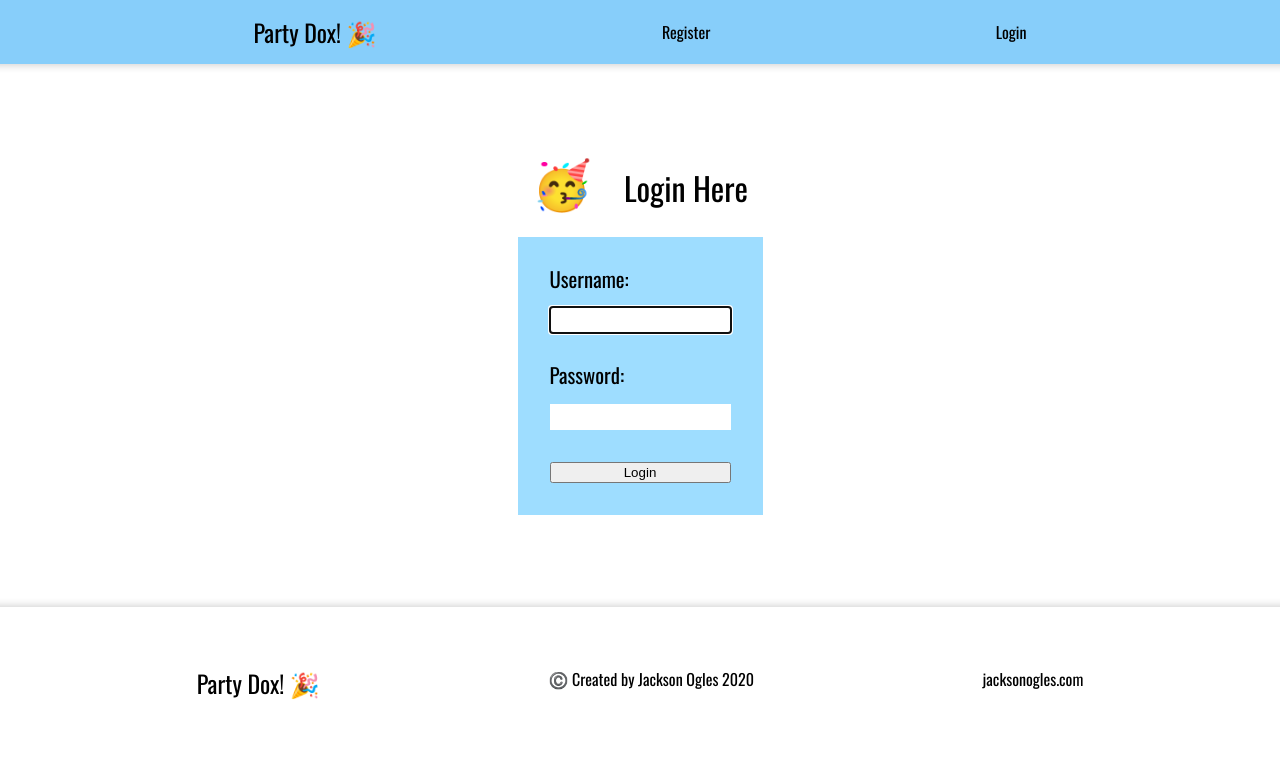
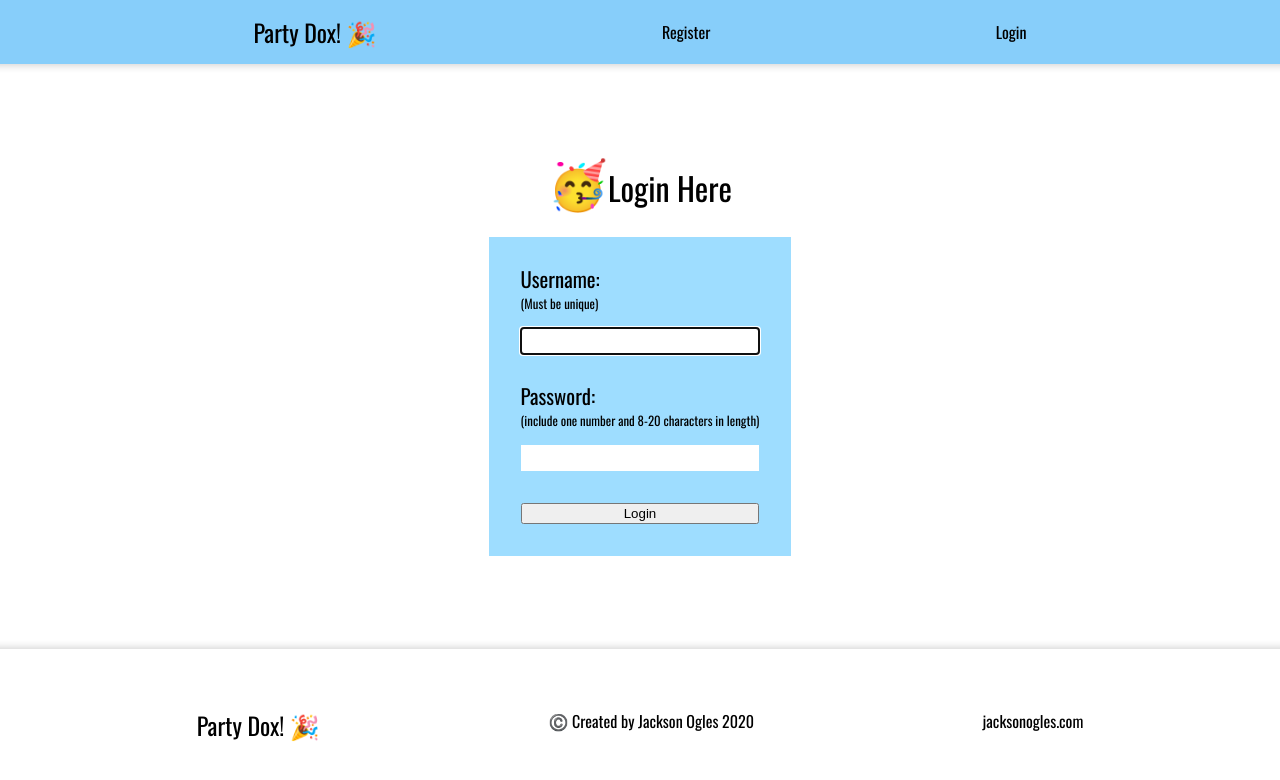
Before and after one commit to cjogles/partydox-react-front-end, a React (Create React App) app: page /login in a window 1280 px wide. Shown: the top 780 px of the page. Built offline with nearby package versions, Linux system fonts and the light colour scheme.

Commit message:
minor form validation to register and login

```diff
--- a/src/components/Login.js
+++ b/src/components/Login.js
@@ -21,21 +21,22 @@ function Login(props) {
       <div className="loginWrapper">
         <div className="login">
           <div className="logintitle">
-            <span role="img" aria-label="partyface">
+            <span className="spanimage" role="img" aria-label="partyface">
               🥳
             </span>
             Login Here
           </div>
           <form onSubmit={handleSubmit(onSubmit)}>
-            <label htmlFor='username'>Username:</label>
+            <label htmlFor='username'>Username: <br></br><span className="validate">(Must be unique)</span> </label>
             <input type="text" name="username" autoFocus={true} ref={register({ required: true })} />
             {/* Password expression. Password must be between 4
             and 8 digits long and include at least one numeric digit.
             pattern: /^(?=.*\d).{8,20}$/ */}
-            <label htmlFor='password'>Password:</label>
+            <label htmlFor='password'>Password: <br></br><span className="validate">(include one number and 8-20 characters in length)</span> </label>
             <input
               type="password"
               name="password"
+              pattern={/^(?=.*\d).{8,20}$/}
               ref={register({ required: true })}
             />
             {/* display the following errors for each input */}
--- a/src/components/Register.js
+++ b/src/components/Register.js
@@ -21,7 +21,7 @@ function Register(props) {
       <div className="loginWrapper">
         <div className="login">
           <div className="logintitle">
-            <span role="img" aria-label="partyface">
+            <span className="spanimage" role="img" aria-label="partyface">
               🥳
             </span>
             Sign Up Here
@@ -30,13 +30,13 @@ function Register(props) {
           <form onSubmit={handleSubmit(onSubmit)}>
             <label htmlFor="friend_name">Name:</label>
             <input name="friend_name" autoFocus={true} ref={register({ required: true })} />
-            <label htmlFor="username">Username:</label>
+            <label htmlFor="username">Username: <br></br><span className="validate">(Must be unique)</span></label>
             <input name="username" ref={register({ required: true })} />
             {/* Password expression. Password must be between 4
             and 8 digits long and include at least one numeric digit.
-            pattern: /^(?=.*\d).{8,20}$/ */}
-            <label htmlFor="password">Password:</label>
-            <input type="password" name="password" ref={register({ required: true })} />
+             */}
+            <label htmlFor="password">Password: <br></br><span className="validate">(include one number and 8-20 characters in length)</span></label>
+            <input type="password" name="password" pattern={/^(?=.*\d).{8,20}$/} ref={register({ required: true })} />
             {/* display the following errors for each input */}
             {errors.friend_name && <span>Name is required</span>}
             {errors.username && <span>Username is required</span>}
--- a/src/css/index.css
+++ b/src/css/index.css
@@ -517,14 +517,26 @@ html {
     font-size: 1rem;
   }
 }
+.loginWrapper .login span.validate {
+  font-size: 0.8rem;
+  color: black;
+}
+.loginWrapper .login span.spanimage {
+  font-size: 3rem;
+}
+@media (max-width: 320px) {
+  .loginWrapper .login span.spanimage {
+    font-size: 1rem;
+  }
+}
 .loginWrapper .login span {
-  font-size: 3rem;
-  margin-right: 2rem;
+  font-size: 1rem;
+  text-align: center;
+  color: red;
 }
 @media (max-width: 320px) {
   .loginWrapper .login span {
-    font-size: 2rem;
-    margin-right: 0.5rem;
+    font-size: 0.5rem;
   }
 }
 .loginWrapper .login form {
--- a/src/less/login.less
+++ b/src/less/login.less
@@ -15,12 +15,22 @@
         font-size: 1rem;
       }
     }
+    span.validate {
+      font-size: .8rem;
+      color:black;
+    }
+    span.spanimage {
+      font-size: 3rem;
+      @media @small {
+        font-size: 1rem;
+      }
+    }
     span {
-      font-size: 3rem;
-      margin-right: 2rem;
+      font-size: 1rem;
+      text-align: center;
+      color: red;
       @media @small {
-        font-size: 2rem;
-        margin-right: .5rem;
+        font-size: .5rem;
       }
     }
     form {
--- a/src/reducers/signUpReducer.js
+++ b/src/reducers/signUpReducer.js
@@ -47,7 +47,7 @@ const signUpReducer = (state = initialState, action) => {
           loggedIn: false,
           loggedOut: true,
           loggingIn: false,
-          errorMessage: "Failed to Login! Try again?",
+          errorMessage: "That username is already in use, or some other error occured. Try again?",
           error: true
         }
     default:
```
